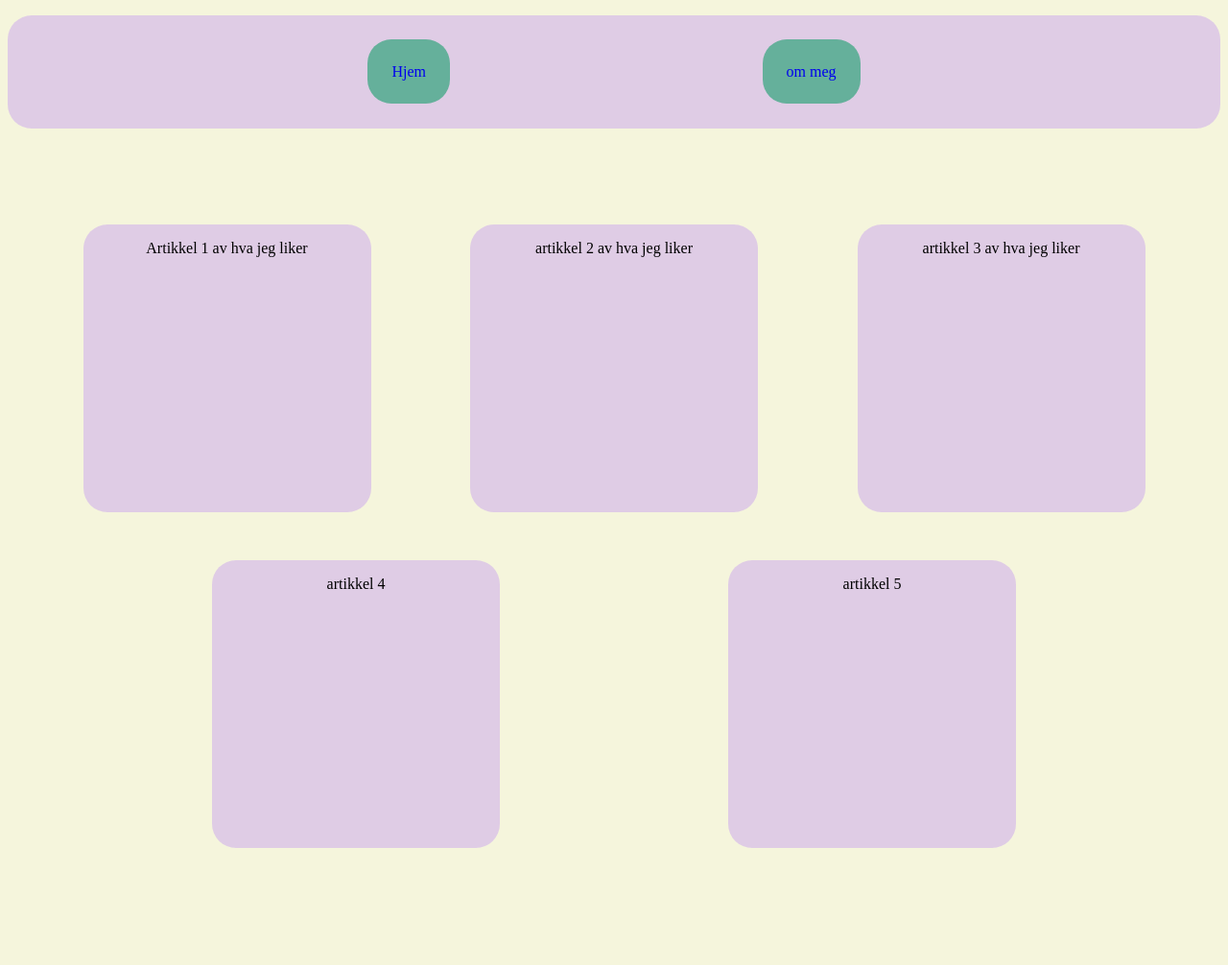
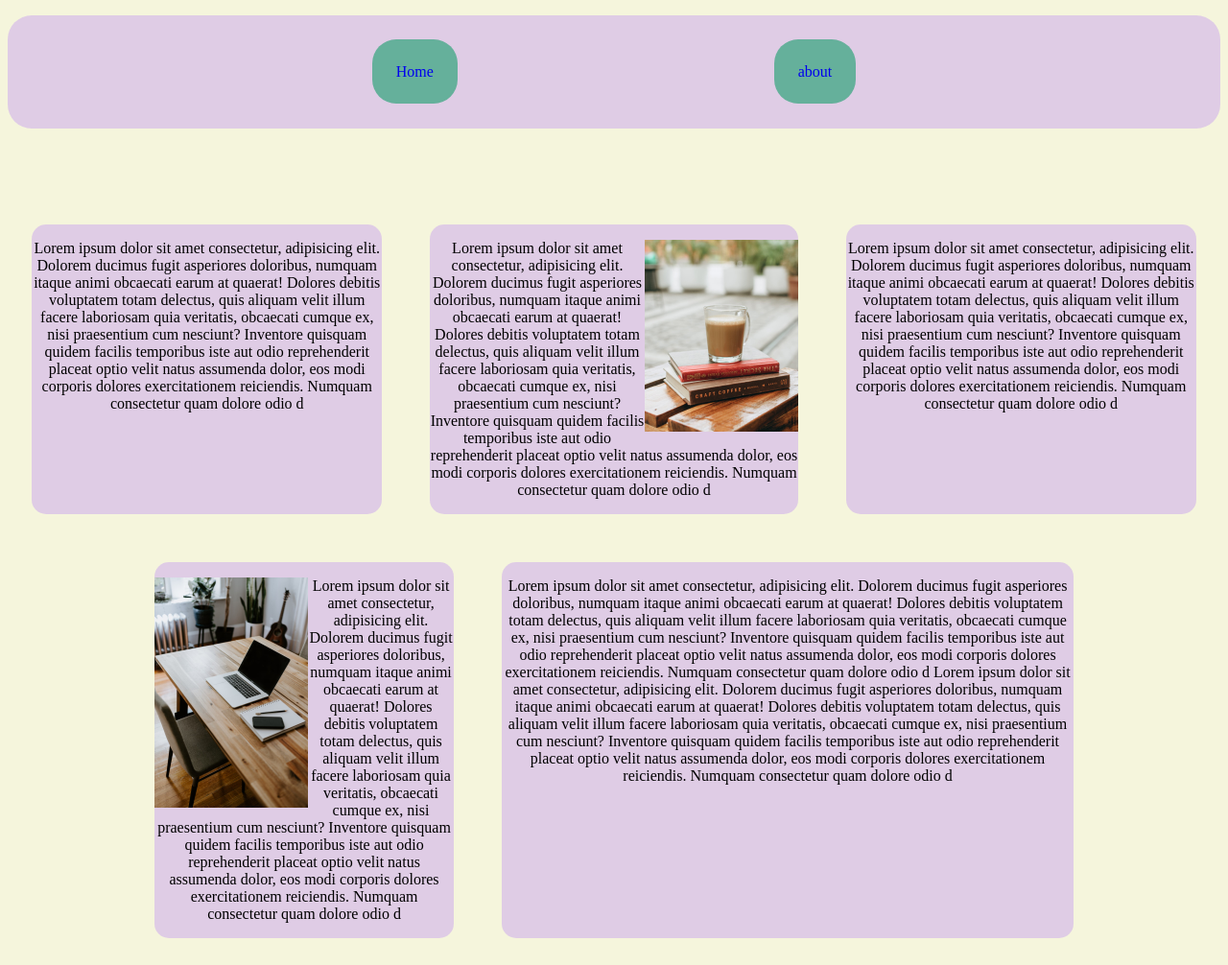
Before and after one commit to OsteroyergoyJA/prosjekt-figma, a website: page page2.html in a window 1280 px wide. Shown: the whole page at 96% size. Before the commit the page ends 917 px from the top, so only its background shows below. Drawn offline with Linux system fonts and the light colour scheme.

Commit message:
Lagt til bilder og tekst.

```diff
--- a/page2.html
+++ b/page2.html
@@ -11,22 +11,81 @@
   <body>
     <nav>
       <ul>
-        <li><a href="index.html">Hjem</a></li>
-        <li><a href="page3.html">om meg</a></li>
+        <li><a href="index.html">Home</a></li>
+        <li><a href="page3.html">about</a></li>
       </ul>
-      </nav>
+    </nav>
+    <main>
     <section class="mainbox">
-      <article>
-        <p>Artikkel 1 av hva jeg liker</p>
-      </article>
-      <article><p>artikkel 2 av hva jeg liker</p></article>
-      <article><p>artikkel 3 av hva jeg liker</p></article>
+        <article>
+          <p>
+            Lorem ipsum dolor sit amet consectetur,
+            adipisicing elit. Dolorem ducimus fugit asperiores doloribus,
+            numquam itaque animi obcaecati earum at quaerat! Dolores debitis
+            voluptatem totam delectus, quis aliquam velit illum facere laboriosam
+            quia veritatis, obcaecati cumque ex, nisi praesentium cum nesciunt?
+            Inventore quisquam quidem facilis temporibus iste aut odio reprehenderit
+            placeat optio velit natus assumenda dolor, eos modi corporis dolores
+            exercitationem reiciendis. Numquam consectetur quam dolore odio d
+
+
+          </p>
+        </article>
+        <article><p>
+          <img id="kaffe" src="Pictures/stephen-bellocillo.jpg" alt="bilde av kaffe">
+        Lorem ipsum dolor sit amet consectetur,
+        adipisicing elit. Dolorem ducimus fugit asperiores doloribus,
+        numquam itaque animi obcaecati earum at quaerat! Dolores debitis
+         voluptatem totam delectus, quis aliquam velit illum facere laboriosam
+          quia veritatis, obcaecati cumque ex, nisi praesentium cum nesciunt?
+          Inventore quisquam quidem facilis temporibus iste aut odio reprehenderit
+           placeat optio velit natus assumenda dolor, eos modi corporis dolores
+            exercitationem reiciendis. Numquam consectetur quam dolore odio d
+          </p></article>
+
+      <article><p>
+        Lorem ipsum dolor sit amet consectetur,
+        adipisicing elit. Dolorem ducimus fugit asperiores doloribus,
+        numquam itaque animi obcaecati earum at quaerat! Dolores debitis
+         voluptatem totam delectus, quis aliquam velit illum facere laboriosam
+          quia veritatis, obcaecati cumque ex, nisi praesentium cum nesciunt?
+          Inventore quisquam quidem facilis temporibus iste aut odio reprehenderit
+           placeat optio velit natus assumenda dolor, eos modi corporis dolores
+            exercitationem reiciendis. Numquam consectetur quam dolore odio d</p></article>
     </section>
 
     <section class="mainbox2">
-      <article><p>artikkel 4</p></article>
-      <article><p>artikkel 5</p></article>
+      <article><p>
+        <img id=data src="Pictures/kelly-sikkema.jpg" alt="bilde av data og mobil">
+        Lorem ipsum dolor sit amet consectetur,
+        adipisicing elit. Dolorem ducimus fugit asperiores doloribus,
+        numquam itaque animi obcaecati earum at quaerat! Dolores debitis
+         voluptatem totam delectus, quis aliquam velit illum facere laboriosam
+          quia veritatis, obcaecati cumque ex, nisi praesentium cum nesciunt?
+          Inventore quisquam quidem facilis temporibus iste aut odio reprehenderit
+           placeat optio velit natus assumenda dolor, eos modi corporis dolores
+            exercitationem reiciendis. Numquam consectetur quam dolore odio d
+          </p></article>
+
+      <article><p>
+        Lorem ipsum dolor sit amet consectetur,
+          adipisicing elit. Dolorem ducimus fugit asperiores doloribus,
+          numquam itaque animi obcaecati earum at quaerat! Dolores debitis
+           voluptatem totam delectus, quis aliquam velit illum facere laboriosam
+            quia veritatis, obcaecati cumque ex, nisi praesentium cum nesciunt?
+            Inventore quisquam quidem facilis temporibus iste aut odio reprehenderit
+             placeat optio velit natus assumenda dolor, eos modi corporis dolores
+              exercitationem reiciendis. Numquam consectetur quam dolore odio d
+              Lorem ipsum dolor sit amet consectetur,
+              adipisicing elit. Dolorem ducimus fugit asperiores doloribus,
+              numquam itaque animi obcaecati earum at quaerat! Dolores debitis
+               voluptatem totam delectus, quis aliquam velit illum facere laboriosam
+                quia veritatis, obcaecati cumque ex, nisi praesentium cum nesciunt?
+                Inventore quisquam quidem facilis temporibus iste aut odio reprehenderit
+                 placeat optio velit natus assumenda dolor, eos modi corporis dolores
+                  exercitationem reiciendis. Numquam consectetur quam dolore odio d
+            </p></article>
     </section>
-
+    </main>
   </body>
 </html>
--- a/styles2.css
+++ b/styles2.css
@@ -8,12 +8,24 @@ body {
   justify-content: space-evenly;
 }
 
+#kaffe {
+  float: right;
+  min-width:5rem;
+  max-width: 10rem;
+}
+
 .mainbox2 {
   display: flex;
   flex-direction: row;
   justify-content: space-evenly;
+  margin-left: 10vw;
+  margin-right: 10vw;}
+
+#data {
+  float: left;
+  min-width: 5rem;
+  max-width: 10rem;
 }
-
 
 nav {
   margin-top: 0;
@@ -49,7 +61,7 @@ a:hover { background-color: rgb(124, 214, 214);}
 
 article {
   background-color: rgba(206, 173, 237, 0.557);
-  border-radius: 25px;
+  border-radius: 15px;
   min-height: 300px;
   min-width: 300px;
   margin: 25px;
@@ -63,6 +75,8 @@ flex-direction: column; }
 
 .mainbox2 {
 flex-direction: column;
+margin-left: 0vw;
+margin-right: 0vw;
 }
 
 nav
--- a/styles3.css
+++ b/styles3.css
@@ -12,19 +12,16 @@ nav {
 }
 
 
-
-li {
-  display: flex;
-  justify-self: space-evenly;
-    list-style-type: none;
-}
-
 a {
     background-color: rgba(72, 169, 137, 0.799);
+    margin: 15px;
     padding: 25px;
     border-radius: 25px;
     text-decoration: none;
   }
+
+  a:hover {background-color:rgb(124, 214, 214);;
+}
 
 main {
     display: flex;
@@ -34,7 +31,9 @@ main {
   section
   {
     display: flex;
+    flex-direction: column;
     justify-content: center;
+    text-align: center;
     background-color: rgba(206, 173, 237, 0.557);
     border-radius: 25px;
     height: 300px;
```
Also changed, not shown: index.html (+9 -8 lines), page3.html (+5 -4 lines), styles.css (+10 -0 lines), Pictures/boran-pang.jpg (added), Pictures/kelly-sikkema.jpg (added), Pictures/stephen-bellocillo.jpg (added).
